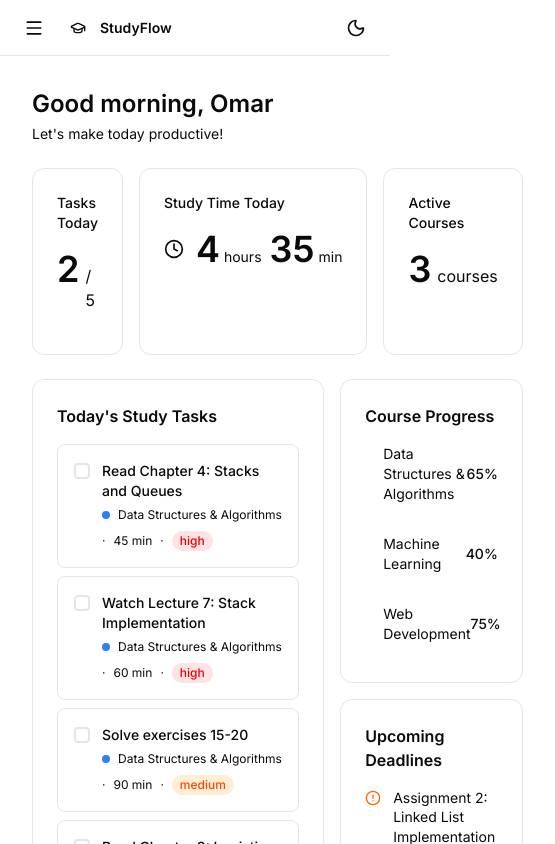
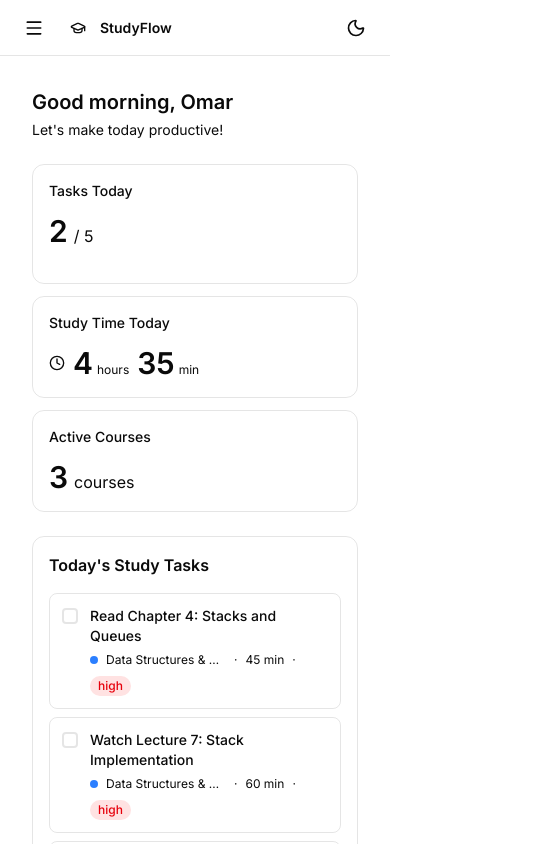
Before and after one commit to omar-z-z/StudyFlow, a Next.js app in the folder frontend/: page / in a window 390 px wide. Shown: the top 844 px of the page, 555 px wide, since content can reach past the window. Built offline with nearby package versions, Linux system fonts and the light colour scheme.

Commit message:
Refactor Dashboard responsive layout: update StatsRow and Bottom Layout for responsive design; adjust padding and column structure in StatsCard, CourseProgress, TasksList, and UpcomingDeadlines components for responsive design.

```diff
--- a/frontend/app/(root)/page.tsx
+++ b/frontend/app/(root)/page.tsx
@@ -10,8 +10,8 @@ export default function DashboardPage() {
       {/* Header */}
       <DashboardHeader name="Omar" />
 
-      {/* Top Stats Row */}
-      <div className="flex gap-4 mb-6">
+      {/* Stats Row — single column on mobile, 3 columns on sm+ */}
+      <div className="grid grid-cols-1 gap-3 mb-6 sm:grid-cols-3 sm:gap-4">
         <StatsCard
           title="Tasks Today"
           type="tasks"
@@ -27,15 +27,15 @@ export default function DashboardPage() {
         <StatsCard title="Active Courses" type="courses" coursesCount={3} />
       </div>
 
-      {/* Bottom Two-Column Layout */}
-      <div className="flex gap-4 items-start">
-        {/* Left: Tasks List (wider) */}
-        <div className="flex-[1.6] min-w-0">
+      {/* Bottom Layout — stacked on mobile, two columns on lg+ */}
+      <div className="flex flex-col gap-4 lg:flex-row lg:items-start">
+        {/* Tasks List */}
+        <div className="w-full lg:flex-[1.6] lg:min-w-0">
           <TasksList />
         </div>
 
-        {/* Right: Progress + Deadlines */}
-        <div className="flex-1 min-w-0 flex flex-col gap-4">
+        {/* Progress + Deadlines */}
+        <div className="w-full lg:flex-1 lg:min-w-0 flex flex-col gap-4">
           <CourseProgress />
           <UpcomingDeadlines />
         </div>
--- a/frontend/components/Dashboard/CourseProgress.tsx
+++ b/frontend/components/Dashboard/CourseProgress.tsx
@@ -2,21 +2,24 @@ import { courses } from "@/lib/dummy-data";
 
 export default function CourseProgress() {
   return (
-    <div className="bg-card border border-border rounded-xl p-6">
+    <div className="bg-card border border-border rounded-xl p-4 md:p-6">
       <h2 className="text-base font-semibold text-foreground mb-4">
         Course Progress
       </h2>
       <div className="flex flex-col gap-4">
         {courses.map((course) => (
           <div key={course.name} className="flex flex-col gap-2">
-            <div className="flex items-center justify-between">
-              <div className="flex items-center gap-2">
+            <div className="flex items-center justify-between gap-2">
+              <div className="flex items-center gap-2 min-w-0">
                 <span
                   className={`w-2.5 h-2.5 rounded-full shrink-0 ${course.color}`}
                 />
-                <span className="text-sm text-foreground">{course.name}</span>
+                {/* Truncate long course names on small screens */}
+                <span className="text-sm text-foreground truncate">
+                  {course.name}
+                </span>
               </div>
-              <span className="text-sm font-medium text-foreground">
+              <span className="text-sm font-medium text-foreground shrink-0">
                 {course.progress}%
               </span>
             </div>
--- a/frontend/components/Dashboard/DashboardHeader.tsx
+++ b/frontend/components/Dashboard/DashboardHeader.tsx
@@ -12,7 +12,7 @@ interface DashboardHeaderProps {
 export default function DashboardHeader({ name }: DashboardHeaderProps) {
   return (
     <div className="mb-6">
-      <h1 className="text-2xl font-semibold text-foreground">
+      <h1 className="text-xl font-semibold text-foreground sm:text-2xl">
         {getGreeting()}, {name}
       </h1>
       <p className="text-sm text-muted-foreground mt-1">
--- a/frontend/components/Dashboard/StatsCard.tsx
+++ b/frontend/components/Dashboard/StatsCard.tsx
@@ -22,13 +22,13 @@ export default function StatsCard({
   const progress = tasksTotal > 0 ? (tasksCompleted / tasksTotal) * 100 : 0;
 
   return (
-    <div className="bg-card border border-border rounded-xl p-6 flex flex-col gap-4 flex-1">
+    <div className="bg-card border border-border rounded-xl p-4 flex flex-col gap-3 md:p-6 md:gap-4">
       <p className="text-sm text-muted-foreground font-medium">{title}</p>
 
       {type === "tasks" && (
         <div className="flex flex-col gap-3">
           <div className="flex items-baseline gap-1.5">
-            <span className="text-4xl font-semibold text-foreground">
+            <span className="text-3xl font-semibold text-foreground md:text-4xl">
               {tasksCompleted}
             </span>
             <span className="text-muted-foreground text-base">
@@ -45,24 +45,24 @@ export default function StatsCard({
       )}
 
       {type === "time" && (
-        <div className="flex items-center gap-3">
-          <Clock className="w-5 h-5 text-muted-foreground shrink-0" />
-          <div className="flex items-baseline gap-1">
-            <span className="text-4xl font-semibold text-foreground">
+        <div className="flex items-center gap-2 md:gap-3">
+          <Clock className="w-4 h-4 text-muted-foreground shrink-0 md:w-5 md:h-5" />
+          <div className="flex items-baseline gap-1 flex-wrap">
+            <span className="text-3xl font-semibold text-foreground md:text-4xl">
               {hours}
             </span>
-            <span className="text-muted-foreground text-sm">hours</span>
-            <span className="text-4xl font-semibold text-foreground ml-1">
+            <span className="text-muted-foreground text-xs md:text-sm">hours</span>
+            <span className="text-3xl font-semibold text-foreground ml-1 md:text-4xl">
               {minutes}
             </span>
-            <span className="text-muted-foreground text-sm">min</span>
+            <span className="text-muted-foreground text-xs md:text-sm">min</span>
           </div>
         </div>
       )}
 
       {type === "courses" && (
         <div className="flex items-baseline gap-1.5">
-          <span className="text-4xl font-semibold text-foreground">
+          <span className="text-3xl font-semibold text-foreground md:text-4xl">
             {coursesCount}
           </span>
           <span className="text-muted-foreground text-base">courses</span>
--- a/frontend/components/Dashboard/TasksList.tsx
+++ b/frontend/components/Dashboard/TasksList.tsx
@@ -79,7 +79,7 @@ export default function TasksList() {
   };
 
   return (
-    <div className="bg-card border border-border rounded-xl p-6">
+    <div className="bg-card border border-border rounded-xl p-4 md:p-6">
       <h2 className="text-base font-semibold text-foreground mb-4">
         Today&apos;s Study Tasks
       </h2>
@@ -87,7 +87,7 @@ export default function TasksList() {
         {tasks.map((task) => (
           <div
             key={task.id}
-            className={`flex items-start gap-3 p-4 rounded-lg border transition-all duration-200 cursor-pointer select-none ${
+            className={`flex items-start gap-3 p-3 rounded-lg border transition-all duration-200 cursor-pointer select-none md:p-4 ${
               task.completed
                 ? "border-border bg-muted/40"
                 : "border-border bg-background hover:bg-accent/50"
@@ -134,7 +134,8 @@ export default function TasksList() {
                 <span
                   className={`w-2 h-2 rounded-full shrink-0 ${task.courseColor}`}
                 />
-                <span className="text-xs text-muted-foreground">
+                {/* Course name truncated on small screens */}
+                <span className="text-xs text-muted-foreground truncate max-w-[120px] sm:max-w-none">
                   {task.course}
                 </span>
                 <span className="text-xs text-muted-foreground">·</span>
--- a/frontend/components/Dashboard/UpcomingDeadlines.tsx
+++ b/frontend/components/Dashboard/UpcomingDeadlines.tsx
@@ -35,7 +35,7 @@ const urgencyStyles = {
 
 export default function UpcomingDeadlines() {
   return (
-    <div className="bg-card border border-border rounded-xl p-6">
+    <div className="bg-card border border-border rounded-xl p-4 md:p-6">
       <h2 className="text-base font-semibold text-foreground mb-4">
         Upcoming Deadlines
       </h2>
@@ -48,13 +48,14 @@ export default function UpcomingDeadlines() {
             <AlertCircle
               className={`w-4 h-4 mt-0.5 shrink-0 ${urgencyStyles[deadline.urgency]}`}
             />
-            <div className="flex flex-col gap-0.5">
+            <div className="flex flex-col gap-0.5 min-w-0">
+              {/* Title wraps naturally; min-w-0 prevents overflow */}
               <p className="text-sm text-foreground leading-snug">
                 {deadline.title}
               </p>
               <div className="flex items-center gap-1.5 text-xs text-muted-foreground">
                 <svg
-                  className="w-3 h-3"
+                  className="w-3 h-3 shrink-0"
                   fill="none"
                   viewBox="0 0 24 24"
                   stroke="currentColor"
```
